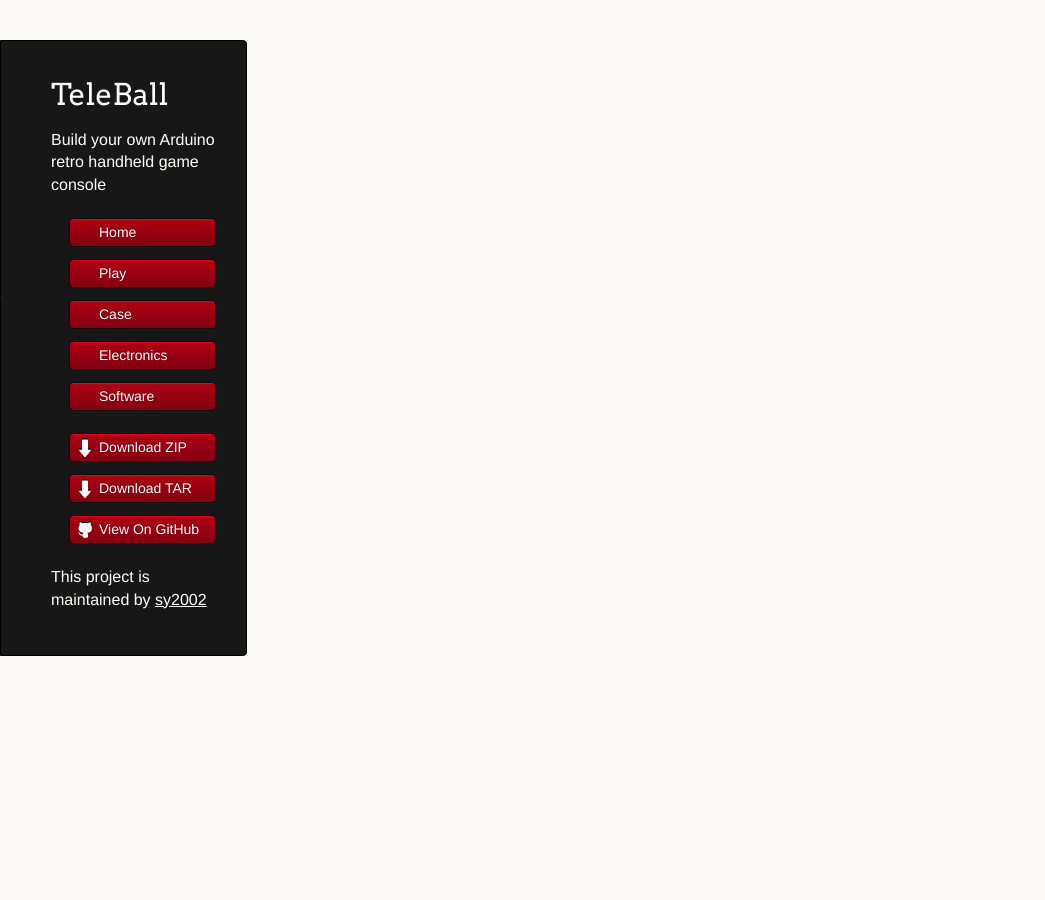
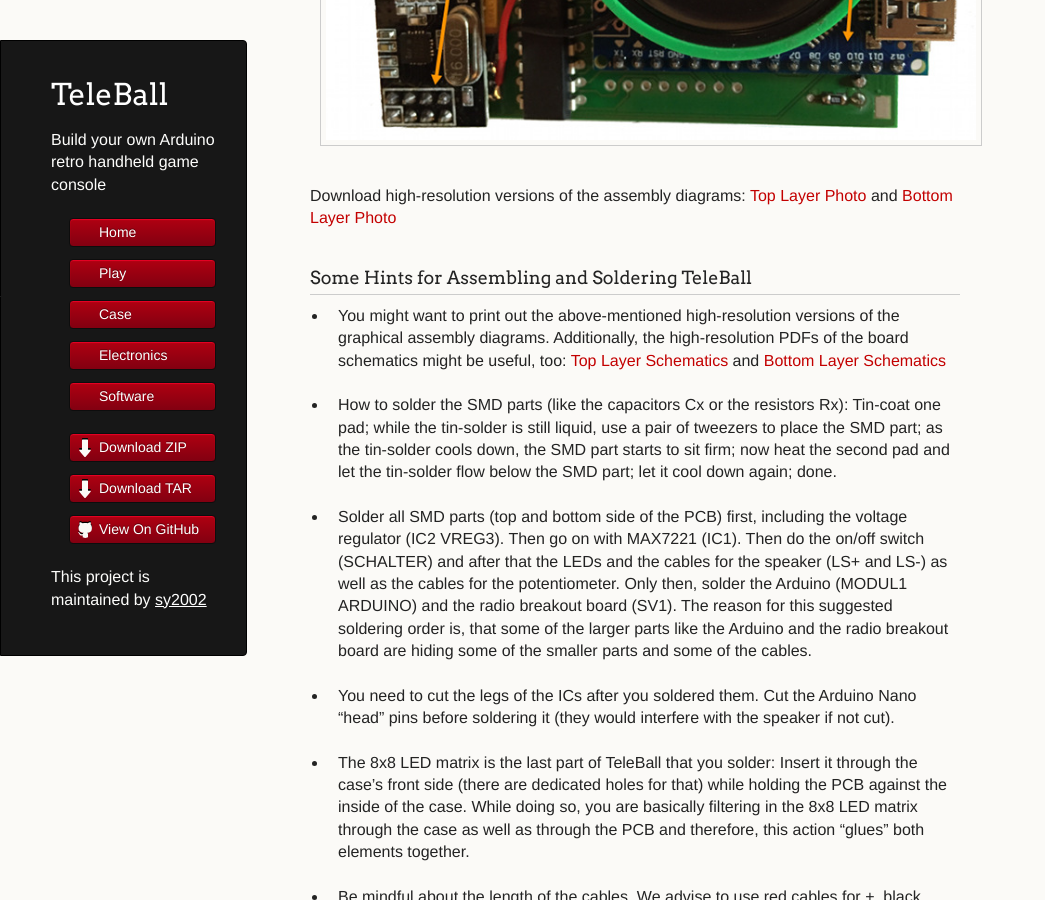
Before and after one commit to sy2002/TeleBall, a Jekyll site: the page built from doc/electronics.md, in a window 1280 px wide and 900 px high, scrolled down 5648 px. Shown: the whole window, without its empty margins (0-1045 px from the left). Built offline with Jekyll 4.4.1, drawn with Linux system fonts in a browser that asks for light colours; some of the changed text lies outside the part shown.

Commit message:
wip documentation and pages

```diff
--- a/CNAME
+++ b/CNAME
@@ -1 +1 @@
-teleball.org
+www.teleball.org
--- a/doc/electronics.md
+++ b/doc/electronics.md
@@ -14,6 +14,12 @@
   - name: pcb_top_with_parts_large.jpg
     thumb: pcb_top_with_parts_thumb.jpg
     text: TeleBall PCB Top Layer Assembly Diagram
+  - name: pcb_bottom_with_parts1_large.jpg
+    thumb: pcb_bottom_with_parts1_thumb.jpg
+    text: TeleBall PCB Bottom Layer Assembly Diagram (without Arduino and radio)
+  - name: pcb_bottom_with_parts2_large.jpg
+    thumb: pcb_bottom_with_parts2_thumb.jpg
+    text: TeleBall PCB Bottom Layer Assembly Diagram (including Arduino and radio)
 ---
 
 {% include gallery_init.html %}
@@ -136,16 +141,15 @@
 
 Download high-resolution versions of the assembly diagrams:
 [Top Layer Photo](eagle/pcb_top_with_parts_large.jpg) and
-[Bottom Layer Photo](eagle/xxx.jpg)
+[Bottom Layer Photo](eagle/pcb_bottom_with_parts1_large.jpg)
 
 ### Some Hints for Assembling and Soldering TeleBall
 
-* You might want to print out the above-mentioned graphical assembly diagrams.
-  Additionally, the high-resolution PDFs of the board schematics might be
-  useful, too: [Top Layer Schematics](eagle/BreakOut-8x8-rev2-board2-top.pdf) and
+* You might want to print out the above-mentioned high-resolution versions of the
+  graphical assembly diagrams. Additionally, the high-resolution PDFs of the board
+  schematics might be useful, too:
+  [Top Layer Schematics](eagle/BreakOut-8x8-rev2-board2-top.pdf) and
   [Bottom Layer Schematics](eagle/BreakOut-8x8-rev2-board3-bottom.pdf)
-
-* You need to cut the legs of the ICs after you soldered them.
 
 * How to solder the SMD parts (like the capacitors Cx or the resistors Rx):
   Tin-coat one pad; while the tin-solder is still liquid, use a pair of
@@ -153,11 +157,24 @@
   starts to sit firm; now heat the second pad and let the tin-solder flow
   below the SMD part; let it cool down again; done.
 
-* The 8x8 LED matrix is the last part that you solder: Insert it through the
-  case's front side (there are dedicated holes for that) while holding the
-  PCB against the inside of the case. While doing so, you are basically
-  filtering in the 8x8 LED matrix through the case as well as through the
-  PCB and therefore, this action "glues" both elements together.
+* Solder all SMD parts (top and bottom side of the PCB) first, including the
+  voltage regulator (IC2 VREG3). Then go on with MAX7221 (IC1). Then do
+  the on/off switch (SCHALTER) and after that the LEDs and the cables for
+  the speaker (LS+ and LS-) as well as the cables for the potentiometer.
+  Only then, solder the Arduino (MODUL1 ARDUINO) and the radio breakout
+  board (SV1). The reason for this suggested soldering order is, that
+  some of the larger parts like the Arduino and the radio breakout board
+  are hiding some of the smaller parts and some of the cables.
+
+* You need to cut the legs of the ICs after you soldered them. Cut the
+  Arduino Nano "head" pins before soldering it (they would interfere
+  with the speaker if not cut).
+
+* The 8x8 LED matrix is the last part of TeleBall that you solder: Insert it
+  through the case's front side (there are dedicated holes for that) while
+  holding the PCB against the inside of the case. While doing so, you are
+  basically filtering in the 8x8 LED matrix through the case as well as
+  through the PCB and therefore, this action "glues" both elements together.
 
 * Be mindful about the length of the cables. We advise to use red cables
   for +, black cables for - and other colors for signal cables. Additionally,
```
Also changed, not shown: other parts of doc/electronics.md (+6 -7 lines), doc/case.md (+3 -0 lines), doc/cad/16teleballs.jpg (added), doc/cad/16teleballs_thumb.jpg (added), doc/eagle/pcb_bottom_with_parts1_large.jpg (added), doc/eagle/pcb_bottom_with_parts1_thumb.jpg (added), doc/eagle/pcb_bottom_with_parts2_large.jpg (added), doc/eagle/pcb_bottom_with_parts2_thumb.jpg (added), doc/eagle/pcb_top_with_parts_large.jpg, doc/eagle/pcb_top_with_parts_thumb.jpg.
